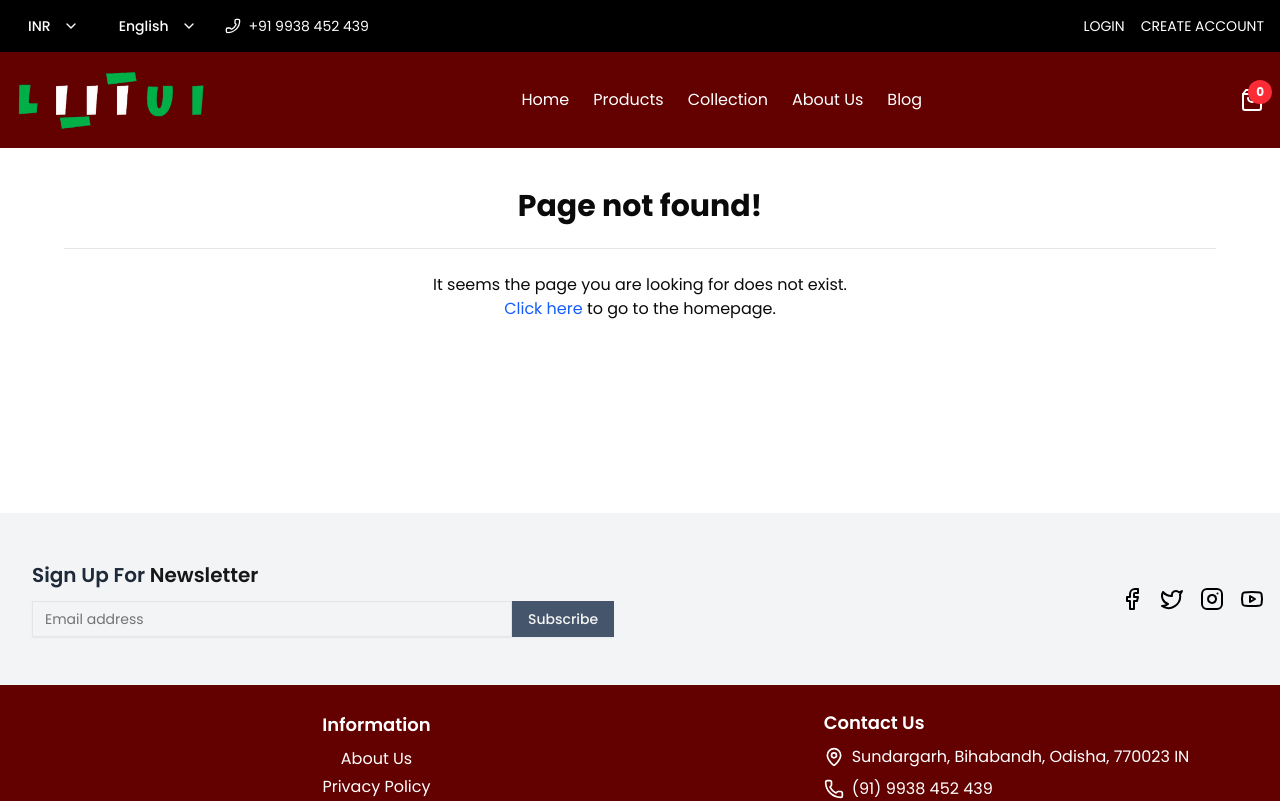
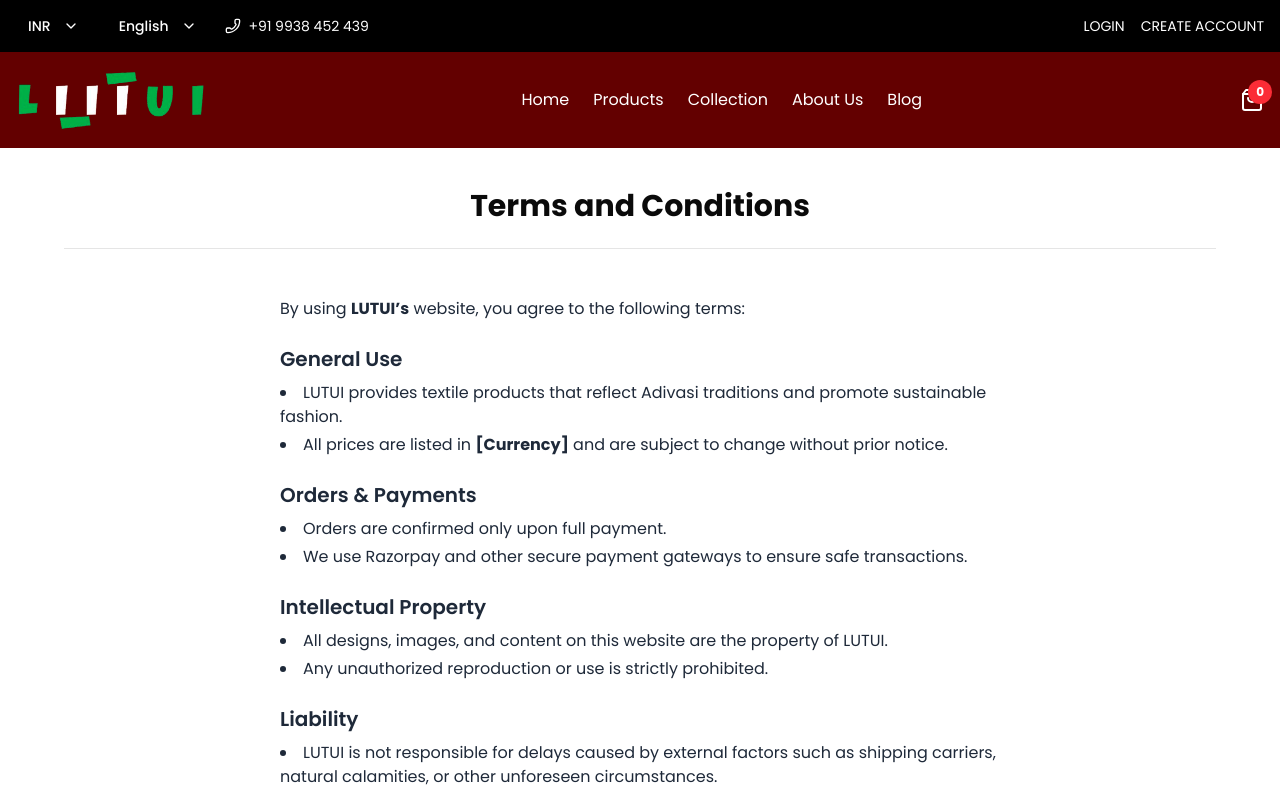
Before and after one commit to rohitbilung/lutui, a React (Vite) app in the folder frontend/: page /terms in a window 1280 px wide. Before the commit this address led to /page-not-found. Shown: the top 801 px of the page. Built offline with nearby package versions, Linux system fonts and the light colour scheme; no server answers.

Commit message:
added policies

```diff
--- a/frontend/src/App.jsx
+++ b/frontend/src/App.jsx
@@ -1,6 +1,20 @@
-import { Navigate, Route, Routes } from "react-router-dom"
-import { About, Cart, Checkout, Home, InDevelopment, Login, PageNotFound, ProductDetails, Register } from "./pages"
-import ProtectedRoutes from "./components/shared/common/layouts/ProtectedRoutes"
+import { Navigate, Route, Routes } from "react-router-dom";
+import {
+  About,
+  CancellationPolicy,
+  Cart,
+  Checkout,
+  Home,
+  InDevelopment,
+  Login,
+  PageNotFound,
+  PricingPolicy,
+  PrivacyPolicy,
+  ProductDetails,
+  Register,
+  Terms,
+} from "./pages";
+import ProtectedRoutes from "./components/shared/common/layouts/ProtectedRoutes";
 
 const App = () => {
   return (
@@ -10,6 +24,13 @@ const App = () => {
       <Route path="/login" element={<Login />} />
       <Route path="/register" element={<Register />} />
       <Route path="/about-us" element={<About />} />
+      <Route path="/pricing-policy" element={<PricingPolicy />} />
+      <Route path="/privacy-policy" element={<PrivacyPolicy />} />
+      <Route path="/terms" element={<Terms />} />
+      <Route
+        path="/cancellation-refund-policy"
+        element={<CancellationPolicy />}
+      />
       <Route path="/product/:productId" element={<ProductDetails />} />
 
       <Route path="/cart" element={<Cart />} />
@@ -21,7 +42,7 @@ const App = () => {
 
       <Route path="*" element={<Navigate to="/page-not-found" />} />
     </Routes>
-  )
-}
+  );
+};
 
-export default App
+export default App;
--- a/frontend/src/components/shared/common/Footer/components/FooterLinks.jsx
+++ b/frontend/src/components/shared/common/Footer/components/FooterLinks.jsx
@@ -7,6 +7,9 @@ const FooterLinks = () => {
       <ul className="space-y-1">
         <li>
           <Link to="/about-us">About Us</Link>
+        </li>
+        <li>
+          <Link to="/pricing-policy">Pricing Policy</Link>
         </li>
         <li>
           <Link to="/privacy-policy">Privacy Policy</Link>
--- a/frontend/src/data/info.js
+++ b/frontend/src/data/info.js
@@ -89,17 +89,23 @@ export const products = [
     images: ["/product/product-image-1.JPG"],
     brand: "Local Handloom", // Update with actual brand if available
     category: "Clothing",
-    description: "Banda Bhunjdi, a cherished delicacy in and around  Chota-Nagpur region is a mouthwatering dish crafted from Pork Organ Meat. More than just food, it embodies cultural heritage, gracing grand feasts and festive gatherings.Served with rice or millet rotis, its spicy, aromatic gravy leaves a lasting impression. Despite changing food trends, Banda Bhunjdi remains a symbol of hospitality, unity, and tradition. Its enduring legacy continues to delight food lovers, preserving a deep-rooted culinary tradition that speaks of history, warmth, and the joy of shared meals.",
+    description:
+      "Banda Bhunjdi, a cherished delicacy in and around  Chota-Nagpur region is a mouthwatering dish crafted from Pork Organ Meat. More than just food, it embodies cultural heritage, gracing grand feasts and festive gatherings.Served with rice or millet rotis, its spicy, aromatic gravy leaves a lasting impression. Despite changing food trends, Banda Bhunjdi remains a symbol of hospitality, unity, and tradition. Its enduring legacy continues to delight food lovers, preserving a deep-rooted culinary tradition that speaks of history, warmth, and the joy of shared meals.",
     price: 499,
     countInStock: 10, // Adjust stock count as needed
   },
   {
     _id: "2",
     name: "Roz Roz Guna Tiyan",
-    images: ["/product/product-image-2.JPG", "/product/product-image-5.JPG", "/product/product-image-6.JPG"],
+    images: [
+      "/product/product-image-2.JPG",
+      "/product/product-image-5.JPG",
+      "/product/product-image-6.JPG",
+    ],
     brand: "Local Handloom",
     category: "Clothing",
-    description: "Powdered dry moringa leaves, commonly known as Munga Guna , is an Adivasi delicacy in and around Chota-Nagpur region, which is rich in nutrients and earthy flavors. The phrase “Roj Roj Guna Tiyan” originates from a popular Sadri folk song, typically sung during the vibrant Sailo Dance. In this melodious tune, a younger brother playfully complains to his elder brother, expressing his longing for variety in their meals. He humorously requests that his sister-in-law be persuaded to cook something other than Guna Tiyan every day, craving the indulgence of a hearty non-vegetarian dish.",
+    description:
+      "Powdered dry moringa leaves, commonly known as Munga Guna , is an Adivasi delicacy in and around Chota-Nagpur region, which is rich in nutrients and earthy flavors. The phrase “Roj Roj Guna Tiyan” originates from a popular Sadri folk song, typically sung during the vibrant Sailo Dance. In this melodious tune, a younger brother playfully complains to his elder brother, expressing his longing for variety in their meals. He humorously requests that his sister-in-law be persuaded to cook something other than Guna Tiyan every day, craving the indulgence of a hearty non-vegetarian dish.",
     price: 499,
     countInStock: 15,
   },
@@ -109,8 +115,131 @@ export const products = [
     images: ["/product/product-image-3.JPG"],
     brand: "Local Handloom",
     category: "Clothing",
-    description: "The intricate design ‘Phul’ beautifully showcases an array of edible flowers, highlighting their significance in Adivasi culinary traditions across different states of India. More than just ingredients, these flowers symbolize sustainability, ancestral wisdom, and the harmonious relationship between humans and nature. Every petal, every bloom carries a story—of seasons, rituals, and the enduring legacy of indigenous food traditions that continue to thrive despite the passage of time.",
+    description:
+      "The intricate design ‘Phul’ beautifully showcases an array of edible flowers, highlighting their significance in Adivasi culinary traditions across different states of India. More than just ingredients, these flowers symbolize sustainability, ancestral wisdom, and the harmonious relationship between humans and nature. Every petal, every bloom carries a story—of seasons, rituals, and the enduring legacy of indigenous food traditions that continue to thrive despite the passage of time.",
     price: 499,
     countInStock: 20,
   },
 ];
+
+export const privacyPolicy = `
+  <div class="max-w-3xl mx-auto p-6 text-gray-800">
+    <p class="mb-4">
+      <strong>LUTUI</strong> values your privacy and is committed to protecting your personal information. This Privacy Policy outlines how we collect, use, and safeguard your data.
+    </p>
+
+    <h2 class="text-xl font-semibold mt-6 mb-2">Information We Collect</h2>
+    <ul class="list-disc list-inside space-y-1 mb-4">
+      <li>Personal details (name, email, contact number, address)</li>
+      <li>Payment details for purchases (processed securely via third-party payment gateways)</li>
+      <li>Website usage data (cookies, IP addresses, browsing behavior)</li>
+    </ul>
+
+    <h2 class="text-xl font-semibold mt-6 mb-2">How We Use Your Information</h2>
+    <ul class="list-disc list-inside space-y-1 mb-4">
+      <li>To process and fulfill your orders</li>
+      <li>To communicate updates, offers, and brand news (only if opted in)</li>
+      <li>To improve our website experience and customer service</li>
+    </ul>
+
+    <h2 class="text-xl font-semibold mt-6 mb-2">Data Protection</h2>
+    <ul class="list-disc list-inside space-y-1 mb-4">
+      <li>We do not sell or share your data with third parties except for payment processing and logistics</li>
+      <li>Data is stored securely and used strictly for business-related purposes</li>
+    </ul>
+
+    <h2 class="text-xl font-semibold mt-6 mb-2">Your Rights</h2>
+    <ul class="list-disc list-inside space-y-1 mb-4">
+      <li>You can request to access, modify, or delete your personal data at any time</li>
+      <li>You may opt out of marketing communications</li>
+    </ul>
+
+    <p class="mt-6">
+      For any privacy-related concerns, contact us at <a href="mailto:your@email.com" class="text-blue-600 hover:underline">your@email.com</a>.
+    </p>
+  </div>
+`;
+
+export const terms = `
+  <div class="max-w-3xl mx-auto p-6 text-gray-800">
+    <p class="mb-4">
+      By using <strong>LUTUI’s</strong> website, you agree to the following terms:
+    </p>
+
+    <h2 class="text-xl font-semibold mt-6 mb-2">General Use</h2>
+    <ul class="list-disc list-inside space-y-1 mb-4">
+      <li>LUTUI provides textile products that reflect Adivasi traditions and promote sustainable fashion.</li>
+      <li>All prices are listed in <strong>[Currency]</strong> and are subject to change without prior notice.</li>
+    </ul>
+
+    <h2 class="text-xl font-semibold mt-6 mb-2">Orders & Payments</h2>
+    <ul class="list-disc list-inside space-y-1 mb-4">
+      <li>Orders are confirmed only upon full payment.</li>
+      <li>We use Razorpay and other secure payment gateways to ensure safe transactions.</li>
+    </ul>
+
+    <h2 class="text-xl font-semibold mt-6 mb-2">Intellectual Property</h2>
+    <ul class="list-disc list-inside space-y-1 mb-4">
+      <li>All designs, images, and content on this website are the property of LUTUI.</li>
+      <li>Any unauthorized reproduction or use is strictly prohibited.</li>
+    </ul>
+
+    <h2 class="text-xl font-semibold mt-6 mb-2">Liability</h2>
+    <ul class="list-disc list-inside space-y-1 mb-4">
+      <li>LUTUI is not responsible for delays caused by external factors such as shipping carriers, natural calamities, or other unforeseen circumstances.</li>
+    </ul>
+  </div>
+`;
+
+export const pricingPolicy = `
+  <div class="max-w-3xl mx-auto p-6 text-gray-800">
+    <p class="mb-4">
+      <strong>LUTUI</strong> ensures fair and transparent pricing based on the craftsmanship, quality, and sustainability of our products.
+    </p>
+
+    <h2 class="text-xl font-semibold mt-6 mb-2">Pricing Structure</h2>
+    <ul class="list-disc list-inside space-y-1 mb-4">
+      <li>Prices are determined based on raw materials, labor costs, and production complexity.</li>
+      <li>We support fair wages for artisans, ensuring ethical pricing.</li>
+      <li>Prices are inclusive of applicable taxes unless stated otherwise.</li>
+    </ul>
+
+    <h2 class="text-xl font-semibold mt-6 mb-2">Discounts & Promotions</h2>
+    <ul class="list-disc list-inside space-y-1 mb-4">
+      <li>Discounts are offered during special sales, and their terms will be clearly mentioned.</li>
+      <li>Any misuse of promotional offers may lead to order cancellation.</li>
+    </ul>
+
+    <h2 class="text-xl font-semibold mt-6 mb-2">Shipping Charges</h2>
+    <ul class="list-disc list-inside space-y-1 mb-4">
+      <li>Free Shipping in India.</li>
+    </ul>
+  </div>
+`;
+
+export const cancellationAndRefundPolicy = `
+  <div class="max-w-3xl mx-auto p-6 text-gray-800">
+    <h2 class="text-xl font-semibold mb-2">Order Cancellation</h2>
+    <ul class="list-disc list-inside space-y-1 mb-4">
+      <li>Orders can be canceled within 24 hours of purchase for a full refund.</li>
+      <li>Once processed for shipping, cancellations are not allowed.</li>
+    </ul>
+
+    <h2 class="text-xl font-semibold mb-2">Refund Policy</h2>
+    <ul class="list-disc list-inside space-y-1 mb-4">
+      <li>Refunds are issued only for defective or damaged products.</li>
+      <li>Customers must initiate a return request within 7 days of receiving the product.</li>
+      <li>Refunds are processed within 7–10 business days after verification.</li>
+    </ul>
+
+    <h2 class="text-xl font-semibold mb-2">Exchange Policy</h2>
+    <ul class="list-disc list-inside space-y-1 mb-4">
+      <li>We accept exchanges if the product is unused and in its original packaging.</li>
+      <li>Customers must bear the return shipping cost unless the issue is due to our fault.</li>
+    </ul>
+
+    <p class="mt-4">
+      For any issues related to cancellations or refunds, contact us at <strong>[Your Contact Email]</strong>.
+    </p>
+  </div>
+`;
--- a/frontend/src/pages/_root/Checkout/index.jsx
+++ b/frontend/src/pages/_root/Checkout/index.jsx
@@ -9,6 +9,7 @@ import OrderSummary from "./components/OrderSummary";
 import BillingDetailsForm from "./components/BillingDetailsForm";
 import { useAuth } from "../../../context/AuthContext";
 import { useEffect } from "react";
+import { CreditCard } from "lucide-react";
 
 const checkoutSchema = z.object({
   name: z.string().min(1, "Name is required"),
@@ -61,6 +62,7 @@ const Checkout = () => {
               <OrderSummary />
               <PaymentMethodForm />
               <Button type="submit" className="w-full mt-4">
+                <CreditCard className="w-5 h-5" />
                 Place Order
               </Button>
             </div>
--- /dev/null
+++ b/frontend/src/pages/_root/policies/CancellationPolicy.jsx
@@ -0,0 +1,16 @@
+import PageContent from "../../../components/shared/common/layouts/PageContent";
+import PageWrapper from "../../../components/shared/common/layouts/PageWrapper";
+import TextToHtml from "../../../components/shared/common/TextToHtml";
+import { cancellationAndRefundPolicy } from "../../../data/info";
+
+const CancellationPolicy = () => {
+  return (
+    <PageWrapper>
+      <PageContent title="Cancellation & Refund Policy">
+        <TextToHtml content={cancellationAndRefundPolicy} />
+      </PageContent>
+    </PageWrapper>
+  );
+};
+
+export default CancellationPolicy;
--- /dev/null
+++ b/frontend/src/pages/_root/policies/PricingPolicy.jsx
@@ -0,0 +1,16 @@
+import { pricingPolicy } from "../../../data/info";
+import PageWrapper from "../../../components/shared/common/layouts/PageWrapper";
+import PageContent from "../../../components/shared/common/layouts/PageContent";
+import TextToHtml from "../../../components/shared/common/TextToHtml";
+
+const PricingPolicy = () => {
+  return (
+    <PageWrapper>
+      <PageContent title="Pricing Policy">
+        <TextToHtml content={pricingPolicy} />
+      </PageContent>
+    </PageWrapper>
+  );
+};
+
+export default PricingPolicy;
--- /dev/null
+++ b/frontend/src/pages/_root/policies/PrivacyPolicy.jsx
@@ -0,0 +1,16 @@
+import PageContent from "../../../components/shared/common/layouts/PageContent";
+import PageWrapper from "../../../components/shared/common/layouts/PageWrapper";
+import TextToHtml from "../../../components/shared/common/TextToHtml";
+import { privacyPolicy } from "../../../data/info";
+
+const PrivacyPolicy = () => {
+  return (
+    <PageWrapper>
+      <PageContent title="Privacy Policy">
+        <TextToHtml content={privacyPolicy} />
+      </PageContent>
+    </PageWrapper>
+  );
+};
+
+export default PrivacyPolicy;
--- /dev/null
+++ b/frontend/src/pages/_root/policies/Terms.jsx
@@ -0,0 +1,16 @@
+import { terms } from "../../../data/info";
+import PageWrapper from "../../../components/shared/common/layouts/PageWrapper";
+import PageContent from "../../../components/shared/common/layouts/PageContent";
+import TextToHtml from "../../../components/shared/common/TextToHtml";
+
+const Terms = () => {
+  return (
+    <PageWrapper>
+      <PageContent title="Terms and Conditions">
+        <TextToHtml content={terms} />
+      </PageContent>
+    </PageWrapper>
+  );
+};
+
+export default Terms;
--- a/frontend/src/pages/index.js
+++ b/frontend/src/pages/index.js
@@ -7,5 +7,9 @@ export { default as Cart } from "./_root/Cart";
 export { default as Checkout } from "./_root/Checkout";
 export { default as ProductDetails } from "./_root/ProductDetails";
 export { default as InDevelopment } from "./_root/InDevelopment";
+export { default as CancellationPolicy } from "./_root/policies/CancellationPolicy";
+export { default as Terms } from "./_root/policies/Terms";
+export { default as PricingPolicy } from "./_root/policies/PricingPolicy";
+export { default as PrivacyPolicy } from "./_root/policies/PrivacyPolicy";
 
 export { default as PageNotFound } from "./_root/PageNotFound";
```
